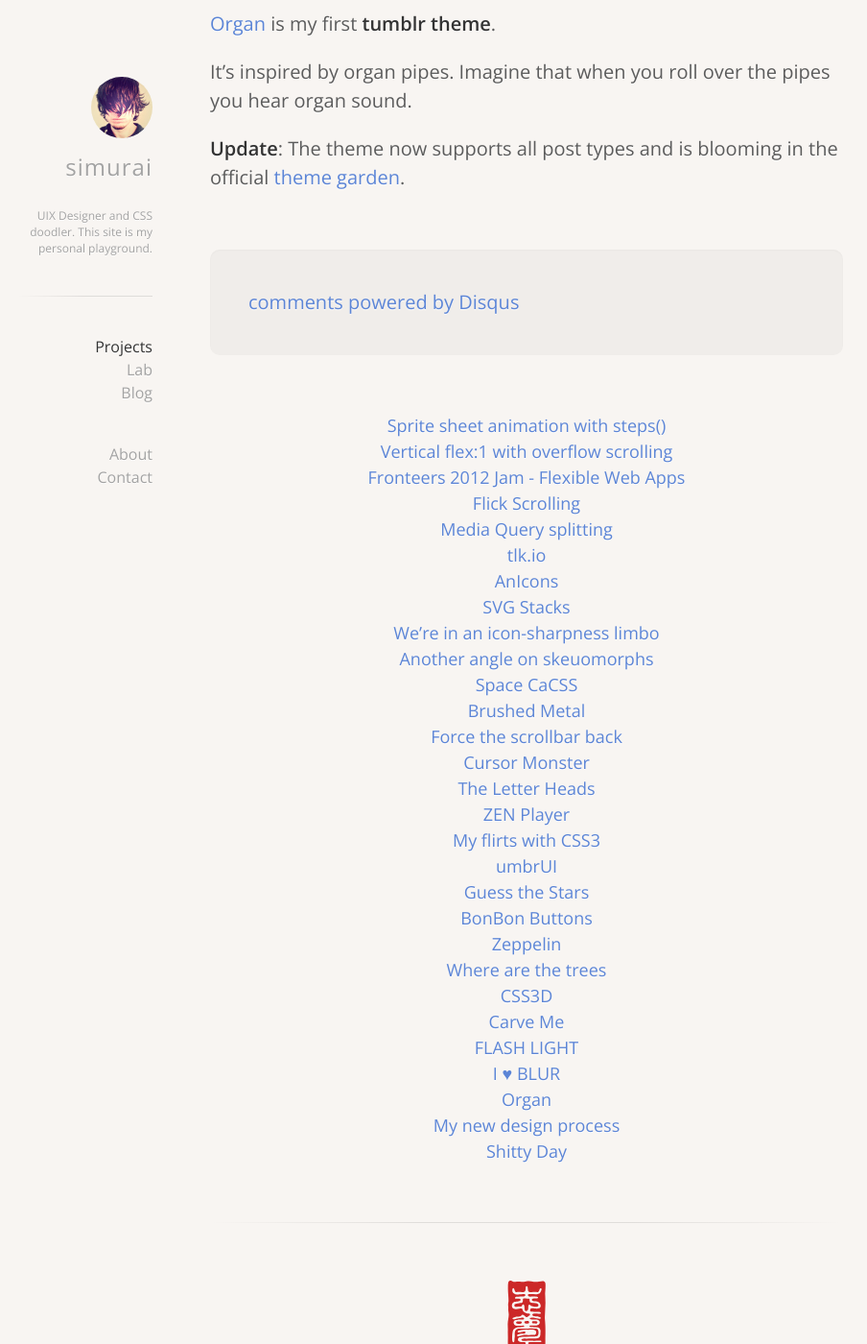
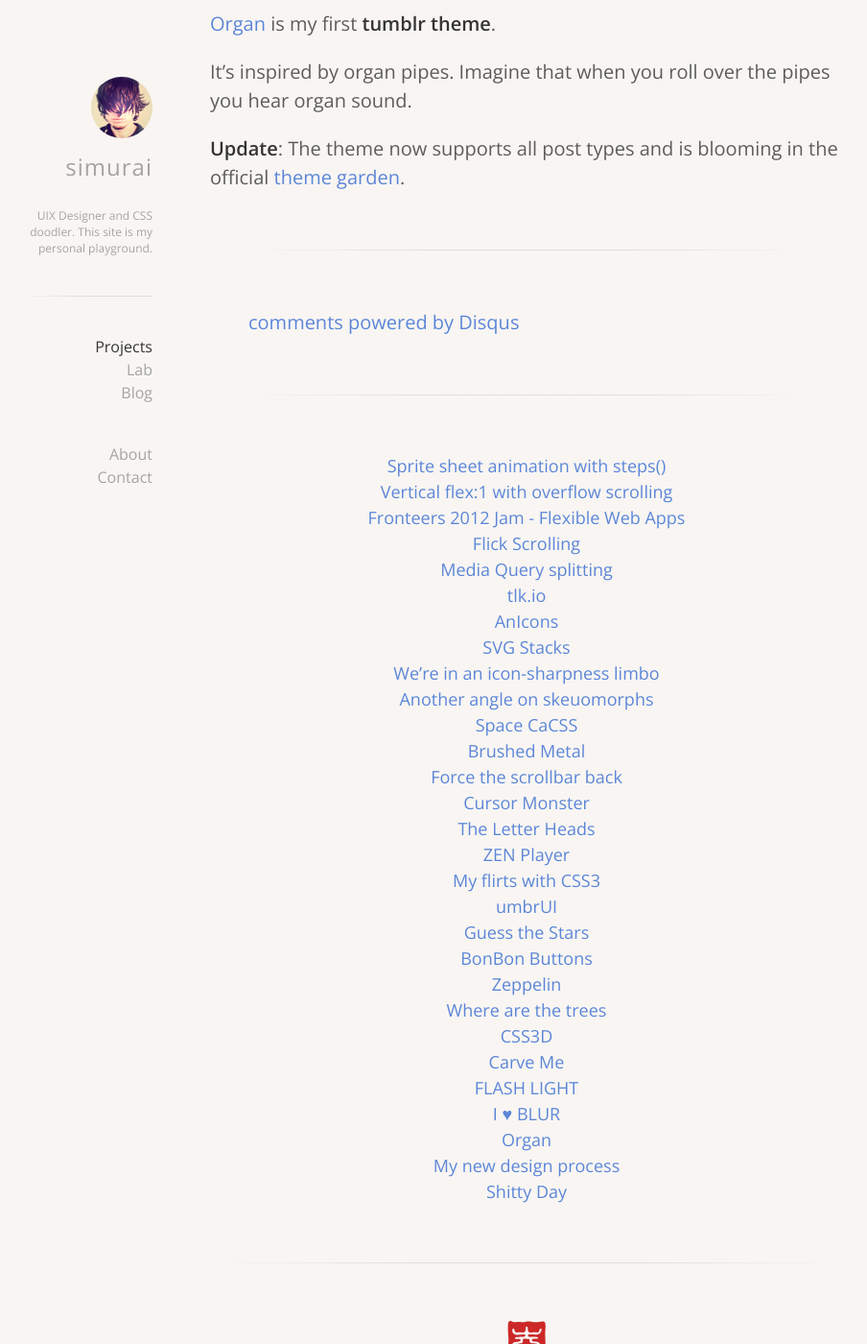
Before and after one commit to simurai/simurai.com, a Jekyll site: the page built from _posts/2010-04-14-organ.md, in a window 1280 px wide and 1400 px high, scrolled down 523 px. Shown: the whole window at 96% size, without its empty margins (191-1095 px from the left). Built offline with Jekyll 4.4.1, drawn with Linux system fonts in a browser that asks for light colours; Markdown is read by kramdown in place of the engine named in the settings; comment, search, counter and statistics services are not loaded.

Commit message:
Transparent comments

```diff
--- a/css/style.css
+++ b/css/style.css
@@ -339,12 +339,19 @@
 /* Comments ----------------------------------------- */
 
 .comments {
+    margin: 0;
+    padding: 0 2em;
+}
+
+.comments:before,
+.comments:after {
+    content: "";
+    display: block;
     margin: 3em 0;
-    background-color: hsla(0, 0%, 0%, 0.03);
-    padding: 2em;
-    border-radius: .5em;
-    box-shadow: inset 0 1px 2px hsla(0, 0%, 0%, 0.03);
+    height: 1px;
+    background: linear-gradient( to right, hsla(0, 0%, 0%, 0), hsla(0, 0%, 0%, 0.1), hsla(0, 0%, 0%, 0.1), hsla(0, 0%, 0%, 0) );
 }
+
 
 /* Aside ----------------------------------------- */
 
```
